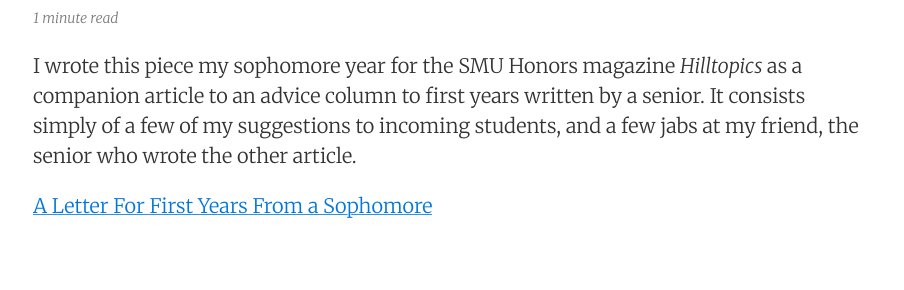
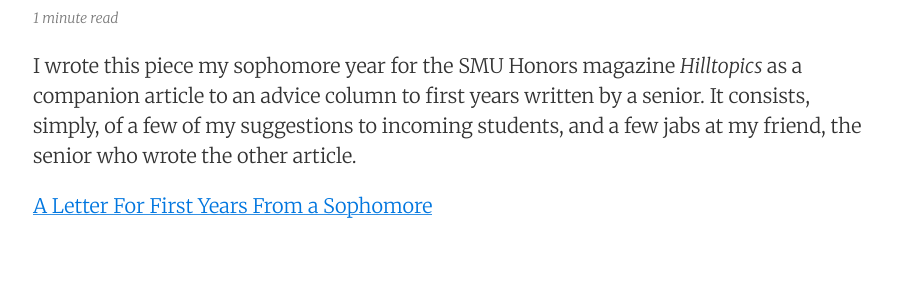
Before and after one commit to DestinyRoseMurphy/DestinyRoseMurphy.github.io, a Jekyll site: the page built from _details/2016-10-07-A-Letter-For-First-Years-From-A-Sophomore.md, in a window 1280 px wide. Shown: the part 427-717 px from the top of the page, without its empty margins (187-1091 px from the left). Built offline with Jekyll 4.4.1, drawn with Linux system fonts in a browser that asks for light colours.

```diff
--- a/_details/2016-10-07-A-Letter-For-First-Years-From-A-Sophomore.md
+++ b/_details/2016-10-07-A-Letter-For-First-Years-From-A-Sophomore.md
@@ -5,6 +5,6 @@ date:       2017-08-21
 author:    "From Hilltopics"
 ---
 
-I wrote this piece my sophomore year for the SMU Honors magazine *Hilltopics* as a companion article to an advice column to first years written by a senior. It consists simply of a few of my suggestions to incoming students, and a few jabs at my friend, the senior who wrote the other article.
+I wrote this piece my sophomore year for the SMU Honors magazine *Hilltopics* as a companion article to an advice column to first years written by a senior. It consists, simply, of a few of my suggestions to incoming students, and a few jabs at my friend, the senior who wrote the other article.
 
 [A Letter For First Years From a Sophomore](https://hilltopicssmu.wordpress.com/2016/10/07/a-letter-for-first-years-from-a-sophomore/)
```
Also changed, not shown: _posts/2017-10-16-Things-Ive-Written-Elsewhere.md (+1 -1 lines).
